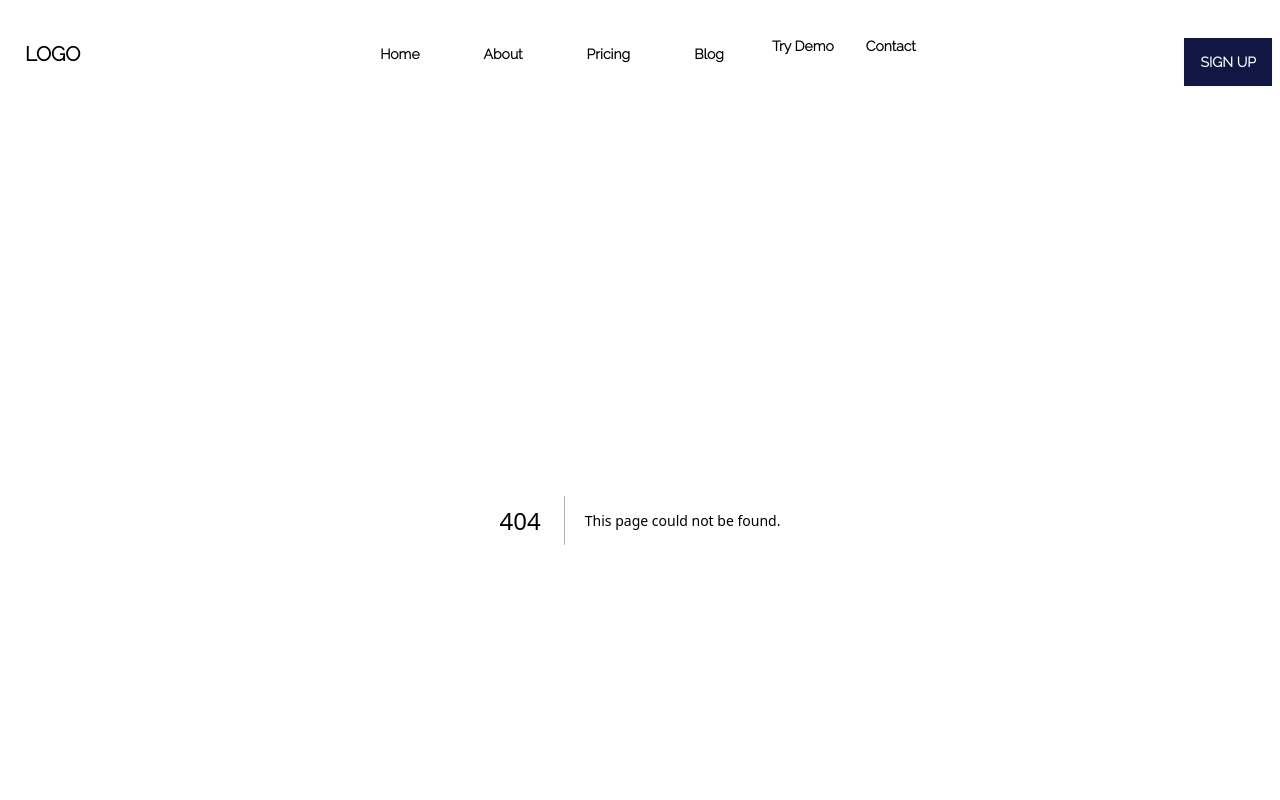
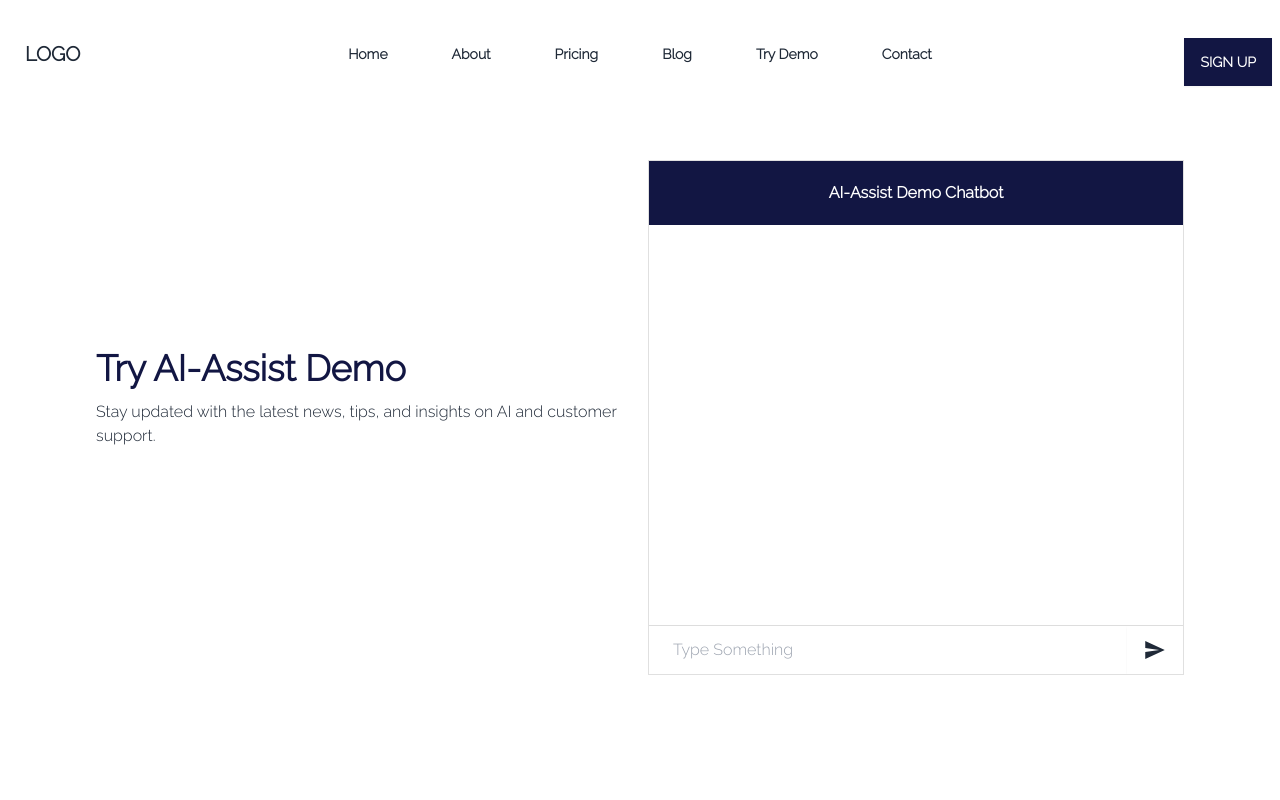
Before and after one commit to iTahmiid/ai-assist, a Next.js app: page /tryDemo in a window 1280 px wide. Before the commit this address had no page. Shown: the top 800 px of the page. Built offline with nearby package versions, Linux system fonts and the light colour scheme.

Commit message:
added demo bot

```diff
--- a/app/globals.css
+++ b/app/globals.css
@@ -6,4 +6,77 @@ body {
     overflow-x: hidden;
     max-width: 100%;
     width: 100%;
+
 }
+
+.custom-underline {
+    position: relative;
+    display: inline-block;
+}
+
+.custom-underline::after {
+    content: '';
+    position: absolute;
+    width: 100%;
+    height: 5px;
+    background-color: currentColor;
+    bottom: -1px;
+    left: 0;
+    transition: width 0.3s ease;
+    border-radius: 30px;
+}
+
+.title:hover .custom-underline::after {
+    width: 0;
+}
+
+/* chat box  */
+
+/* Chatbox Styles */
+.chatbox {
+    border-radius: 0;
+    overflow: hidden;
+    border: 1px solid #e0e0e0;
+}
+
+.chatbox-header {
+    background: #121643;
+    color: white;
+    padding: 20px;
+    text-align: center;
+}
+
+.chatbox-body {
+    padding: 10px;
+    height: 400px;
+    overflow-y: auto;
+}
+
+.message {
+    margin-bottom: 10px;
+
+}
+
+.bot-message {
+    background: #121643;
+    color: white;
+    text-align: left;
+
+}
+
+.user-message {
+    background: #e0e0e0;
+    color: black;
+    text-align: right;
+}
+
+.chatbox-footer {
+    display: flex;
+    border-top: 1px solid #ddd;
+}
+
+#user-input {
+    flex: 1;
+
+    border: none;
+}
--- a/app/home-sections/Features.js
+++ b/app/home-sections/Features.js
@@ -62,7 +62,6 @@ export default function Features() {
                                             <span className="bg-[#121643] inline-block text-white p-5 rounded">{feature.icon}</span>
                                         </h1>
                                     </div>
-                                    {/* */}
                                     <h2 className="text-xl lg:text-2xl font-bold mt-2 text-[#121643]] ">{feature.title}</h2>
                                     <p className="mt-3 text-[#121643bf]">{feature.description}</p>
                                     <a href="#" className="font-bold text-sm text-[#121643]">Learn More &#8594;</a>
--- a/app/home-sections/Product.js
+++ b/app/home-sections/Product.js
@@ -47,9 +47,9 @@ export default function Product() {
 
 
 
-            <div className="flex-none text-left lg:flex mb-16 justify-between items-center">
+            <div className=" mb-10">
                 <Title title={<span>Product</span>}></Title>
-                <p>Libero tincidunt magna, leo tempus aenean. Adipiscing <br /> vestibulum vehicula vel donec pulvinar aliquam, blandit lorem.</p>
+
             </div>
             <div>
 
--- a/app/layout.js
+++ b/app/layout.js
@@ -23,12 +23,13 @@ export default function RootLayout({ children }) {
 
   const navOptions = <>
 
-    <li className="text-md font-bold m-4 hover:text-[#28A745] transition-all cursor-pointer"><Link href="/">Home</Link></li>
-    <li className="text-md font-bold m-4 hover:text-[#28A745] transition-all cursor-pointer"><Link href="/about">About</Link></li>
-    <li className="text-md font-bold m-4 hover:text-[#28A745] transition-all cursor-pointer"><Link href="/pricing">Pricing</Link></li>
-    <li className="text-md font-bold m-4 hover:text-[#28A745] transition-all cursor-pointer"><Link href="/blog">Blog</Link></li>
-    <li className="text-md font-bold m-4 hover:text-[#28A745] transition-all cursor-pointer">Try Demo</li>
-    <li className="text-md font-bold m-4 hover:text-[#28A745] transition-all cursor-pointer">Contact</li>
+    <li className="text-md font-bold m-4 hover:text-[#121643] transition-all cursor-pointer hover:bg-transparent"><Link href="/">Home</Link></li>
+    <li className="text-md font-bold m-4 hover:text-[#121643] transition-all cursor-pointer hover:bg-transparent"><Link href="/about">About</Link></li>
+    <li className="text-md font-bold m-4 hover:text-[#121643] transition-all cursor-pointer hover:bg-transparent"><Link href="/pricing">Pricing</Link></li>
+    <li className="text-md font-bold m-4 hover:text-[#121643] transition-all cursor-pointer hover:bg-transparent"><Link href="/blog">Blog</Link></li>
+    <li className="text-md font-bold m-4 hover:text-[#121643] transition-all cursor-pointer hover:bg-transparent"><Link href="/tryDemo">Try Demo</Link></li>
+    <li className="text-md font-bold m-4 hover:text-[#121643] transition-all cursor-pointer hover:bg-transparent"> <Link href="/">Contact</Link></li>
+
 
 
   </>
@@ -79,22 +80,18 @@ export default function RootLayout({ children }) {
 
 
 
-        <main className="mx-auto container max-w-6xl">
+        <main className="mx-auto container lg:max-w-6xl">
           {children}
         </main>
 
 
-        <footer className="footer px-10 lg:px-48 mt-40 bg-[#121643] text-neutral-content p-10">
+        <footer className="footer px-10 lg:px-48 flex-none lg:flex items-end justify-between mt-40 bg-[#121643] text-neutral-content p-10">
           <aside>
 
             <p className='text-xl flex gap-3 items-center'>
               <IoMdMail />  info@ai-assist.com
             </p>
-            <p>
-
-            </p>
-          </aside>
-          <nav>
+            <nav className='mt-4'>
               <h6 className="footer-title">Social</h6>
               <div className="grid grid-flow-col gap-4">
                 <a className='text-2xl' href=""><FaFacebook /></a>
@@ -102,11 +99,9 @@ export default function RootLayout({ children }) {
                 <a className='text-2xl' href=""><FaLinkedin></FaLinkedin></a>
               </div>
             </nav>
-        </footer>
-        <footer className="footer footer-center border-top  bg-[#0c0f2c] text-base-content p-4">
-          <aside className='border-white border-top'>
+          </aside>
+
           <p className='text-white'>© {new Date().getFullYear()}  AI-Assist. All rights reserved. | Privacy Policy | Terms of Service</p>
-          </aside>
         </footer>
 
       </body>
--- a/app/page.js
+++ b/app/page.js
@@ -11,10 +11,13 @@ export default function Home() {
     <main >
       <header className="flex items-center text-center flex-col justify-center mt-11">
         <div>
-          <h1 className=" text-xl leading-snug lg:leading-normal lg:text-5xl font-bold" style={{
+          <h1 className="text-3xl title mb-4 leading-snug lg:leading-normal lg:text-5xl font-bold">
+            Revolutionize Your Customer <br /> Interactions With <span className="custom-underline">AI-Assist</span>
+          </h1>
 
-          }}>Revolutionize Your Customer <br /> Interactions With AI-Assist
-          </h1>
+
+
+
           <p className="mt-2 text-sm lg:text-xl text-[#121643bf]">Experience the future of customer support with AI-powered solutions.
 
           </p>
@@ -42,7 +45,7 @@ export default function Home() {
         <Bottom text="Start Your Free Trial Now" button="Get Your Free Trial Now"></Bottom>
       </div>
 
-    </main>
+    </main >
 
   );
 }
--- /dev/null
+++ b/app/tryDemo/page.js
@@ -0,0 +1,18 @@
+import Pagetit from '@/components/pagetit';
+
+
+
+import TryDemoComponent from '@/components/TryDemoComponent';
+
+function tryDemo() {
+
+
+
+    return (
+        <main>
+            <TryDemoComponent></TryDemoComponent>
+        </main>
+    );
+}
+
+export default tryDemo;
--- a/components/Title.jsx
+++ b/components/Title.jsx
@@ -3,7 +3,7 @@ import React from 'react';
 const Title = ({ title }) => {
     return (
         <div>
-            <h1 className="text-3xl mb-5 lg:mb-0 lg:text-4xl text-[#121643] font-bold">{title}</h1>
+            <h1 className="mb-5 lg:mb-0 text-3xl lg:text-4xl text-[#121643] font-bold">{title}</h1>
         </div>
     );
 };
--- /dev/null
+++ b/components/TryDemoComponent.jsx
@@ -0,0 +1,108 @@
+'use client';
+import { useEffect, useState } from 'react';
+import React from 'react';
+import { IoMdSend } from "react-icons/io";
+
+const TryDemoComponent = () => {
+
+    const [chatHistory, setChatHistory] = useState([]);
+    const [value, setValue] = useState("");
+    const [error, setError] = useState("");
+
+    const getResponse = async () => {
+        if (!value) {
+            setError("Error! Please Ask A Question");
+            return;
+        }
+        setError("");
+        try {
+            const options = {
+                method: 'POST',
+                body: JSON.stringify({
+                    history: chatHistory,
+                    message: value
+                }),
+                headers: {
+                    'Content-Type': 'application/json'
+                }
+            };
+            const response = await fetch('http://localhost:8000/gemini', options);
+            const data = await response.text();
+            console.log(data);
+            setChatHistory(oldChatHistory => [
+                ...oldChatHistory,
+                {
+                    role: "user",
+                    parts: [value]
+                },
+                {
+                    role: "model",
+                    parts: [data]
+                }
+            ]);
+            setValue("");
+        } catch (error) {
+            console.error(error);
+            setError("Something went wrong");
+        }
+    }
+
+    useEffect(() => {
+        const handleKeyPress = (event) => {
+            if (event.key === 'Enter') {
+                getResponse();
+            }
+        };
+
+        document.addEventListener('keydown', handleKeyPress);
+
+        // Cleanup event listener on component unmount
+        return () => {
+            document.removeEventListener('keydown', handleKeyPress);
+        };
+    }, [value, chatHistory]); // Added value and chatHistory to the dependency array
+
+
+    return (
+        <div>
+            <main className='flex-none gap-4 items-center lg:flex'>
+                <div className="text-left my-8 w-auto lg:w-1/2">
+                    <h1 className="text-2xl lg:text-4xl font-bold text-[#121643]">Try AI-Assist Demo</h1>
+                    <p className="mt-3">Stay updated with the latest news, tips, and insights on AI and customer support.</p>
+                </div>
+
+                <section className="demo-section mt-10 w-full lg:w-1/2">
+                    <div className="">
+                        <div className="chatbox">
+                            <div className="chatbox-header">
+                                <h3 className='font-bold'>AI-Assist Demo Chatbot</h3>
+                            </div>
+                            <div className="chatbox-body" id="chatbox-body">
+                                {chatHistory.map((chatItem, _index) => (
+                                    <div key={_index} className="message bot-message font-bold p-4 px-5">
+                                        <p> <span>{chatItem.parts.join('')}</span></p>
+                                    </div>
+                                ))}
+                            </div>
+                            <div className="chatbox-footer">
+                                <input
+                                    type="text"
+                                    className='outline-none pl-6'
+                                    id="user-input"
+                                    placeholder="Type Something"
+                                    value={value}
+                                    onChange={(e) => setValue(e.target.value)}
+                                />
+                                <button onClick={getResponse} className="btn text-2xl rounded-none border-none m-0 bg-white hover:bg-transparent">
+                                    <IoMdSend />
+                                </button>
+                            </div>
+                        </div>
+                    </div>
+                </section>
+            </main>
+        </div>
+    );
+};
+
+export default TryDemoComponent;
```
Also changed, not shown: app/home-sections/Services.js (+3 -5 lines), app/server.js (added, +41 -0 lines), package.json (+8 -2 lines), 2 other files (tests, documents, lock files or other folders). Lines whose indentation alone changed are shown as unchanged.
